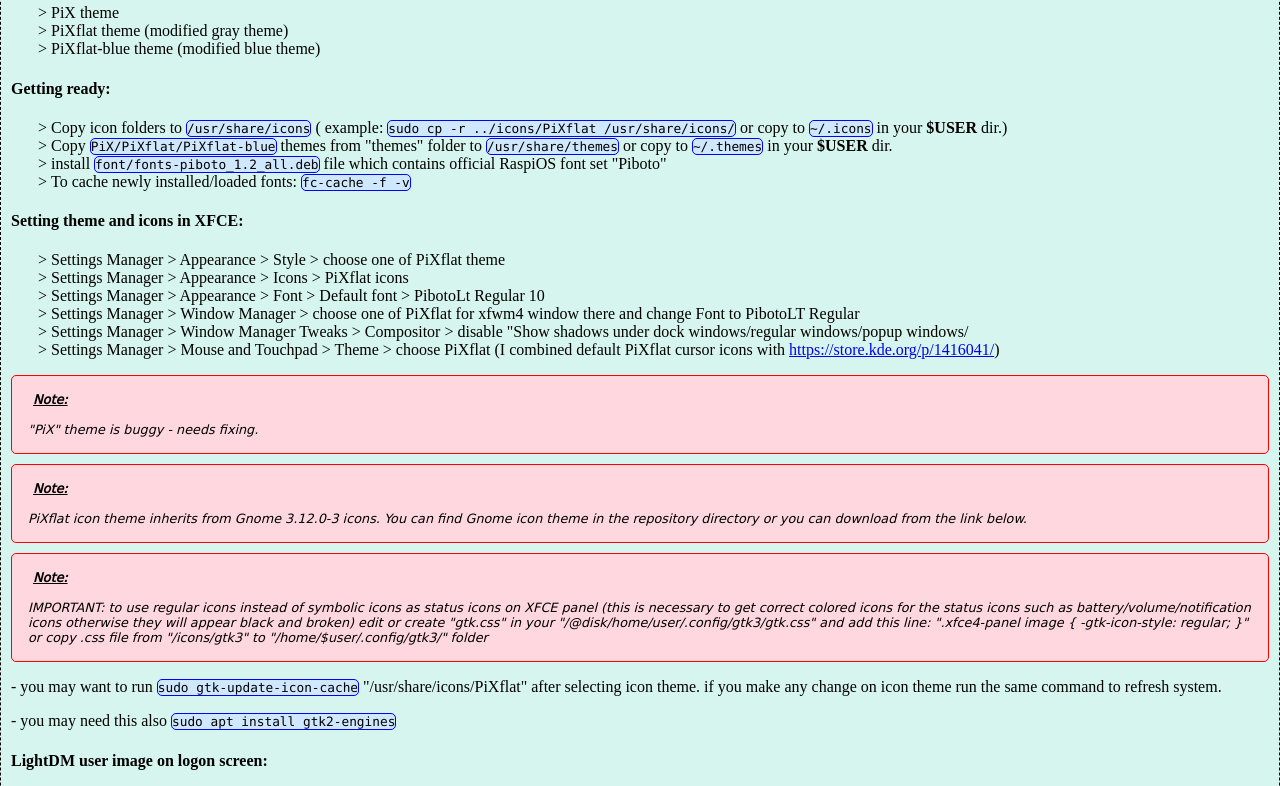
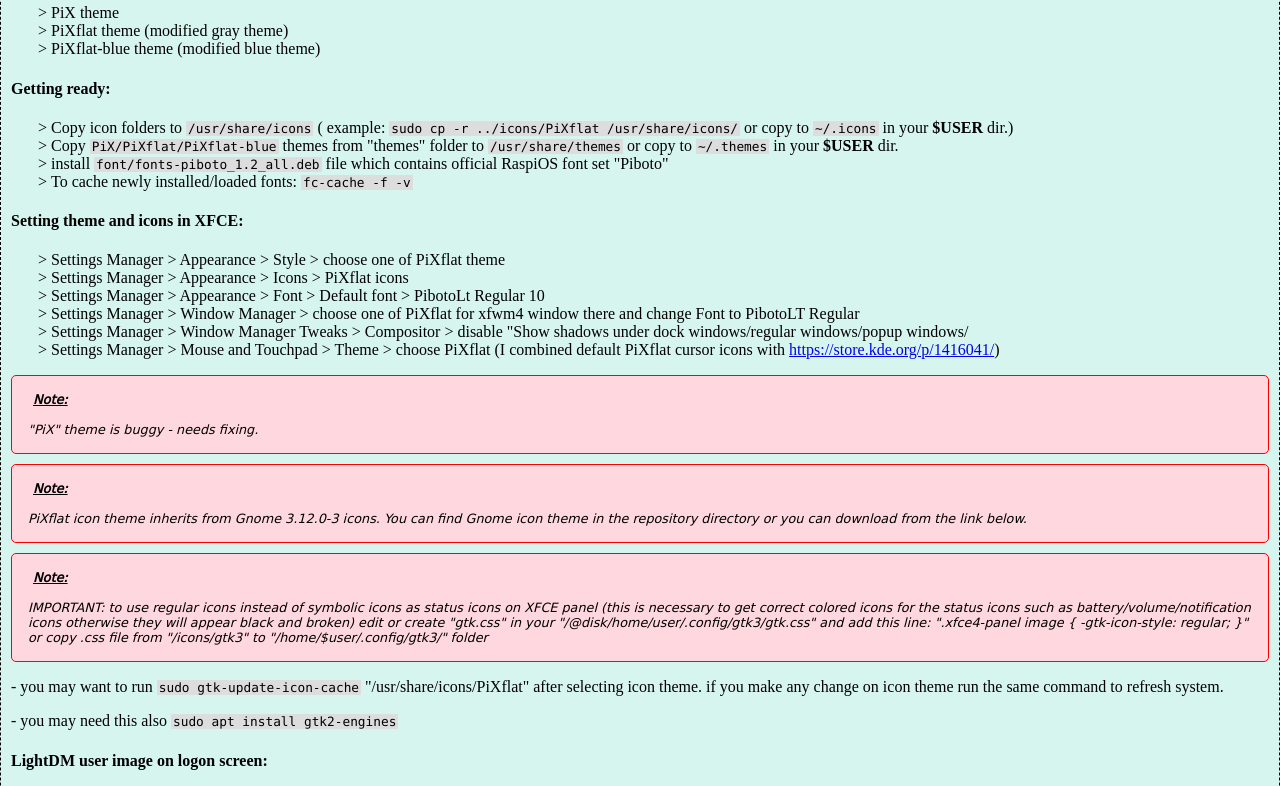
Before and after one commit to minimumattic/minimumattic.github.io, a plain HTML site: page pages/pix-theme.html in a window 1280 px wide. Shown: the part 900-1686 px from the top of the page. Drawn offline with Linux system fonts and the light colour scheme.

Commit message:
Edit style

```diff
--- a/style/style.css
+++ b/style/style.css
@@ -212,6 +212,13 @@ pre {
 
 }
 
+code.input {
+	background-color: #ddd;
+	border-style: none;
+	border-radius: 0;
+	padding: 0 2px 0 2px;
+	}
+
 ul {
 	list-style-type: "> ";
 }
```
